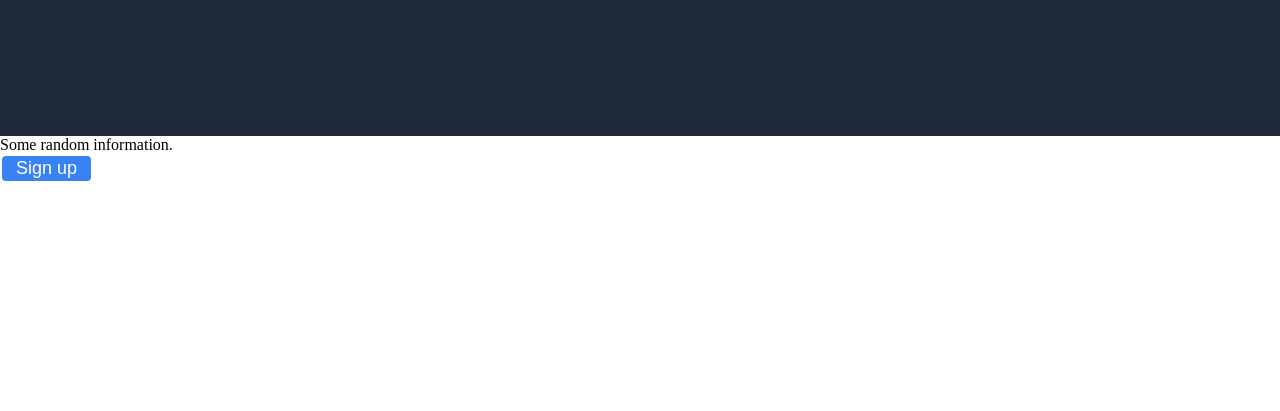
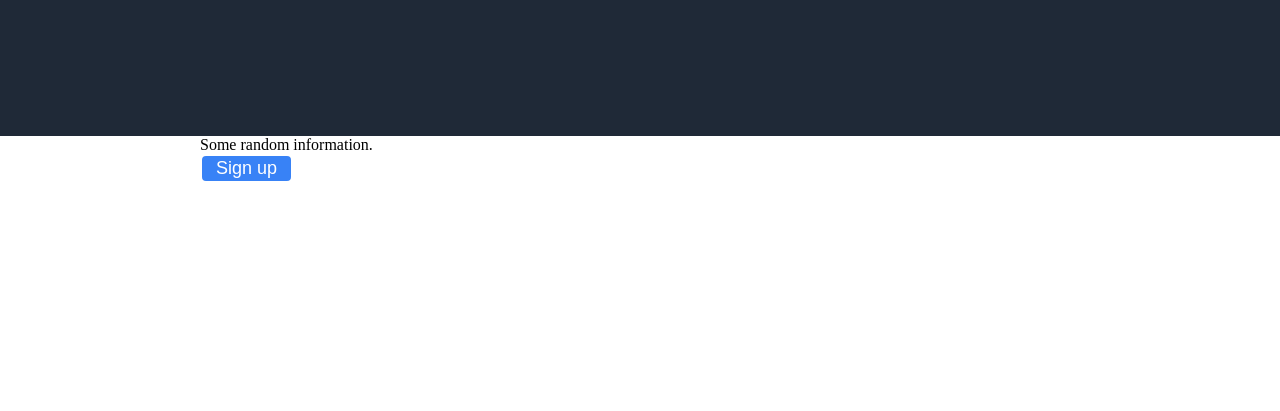
Before and after one commit to CodeLeiZ/Project-Landing-Page, a plain HTML site: page index.html in a window 1280 px wide. Shown: the part 389-800 px from the top of the page. Drawn offline with Linux system fonts and the light colour scheme.

Commit message:
adjust header background color and include the margins

```diff
--- a/style.css
+++ b/style.css
@@ -1,9 +1,33 @@
 body {
+    margin: 0;
+    padding: 0;
+}
+
+.main {
+    display: flex;
     min-height: 100vh;
-    margin: 0;
-    display: flex;
+    box-sizing: border-box;
+    margin: 0 200px;
     flex-direction: column;
-    align-items: space-between;
+    position: relative;
+}
+
+.main::before,
+.main::after {
+    content: '';
+    position: absolute;
+    top: 0;
+    width: 200px;
+    height: 525px; /* Adjust height as needed */
+    background-color: #1F2937;
+}
+
+.main::before {
+    left: -200px;
+}
+
+.main::after {
+    right: -200px;
 }
 
 .header {
```
